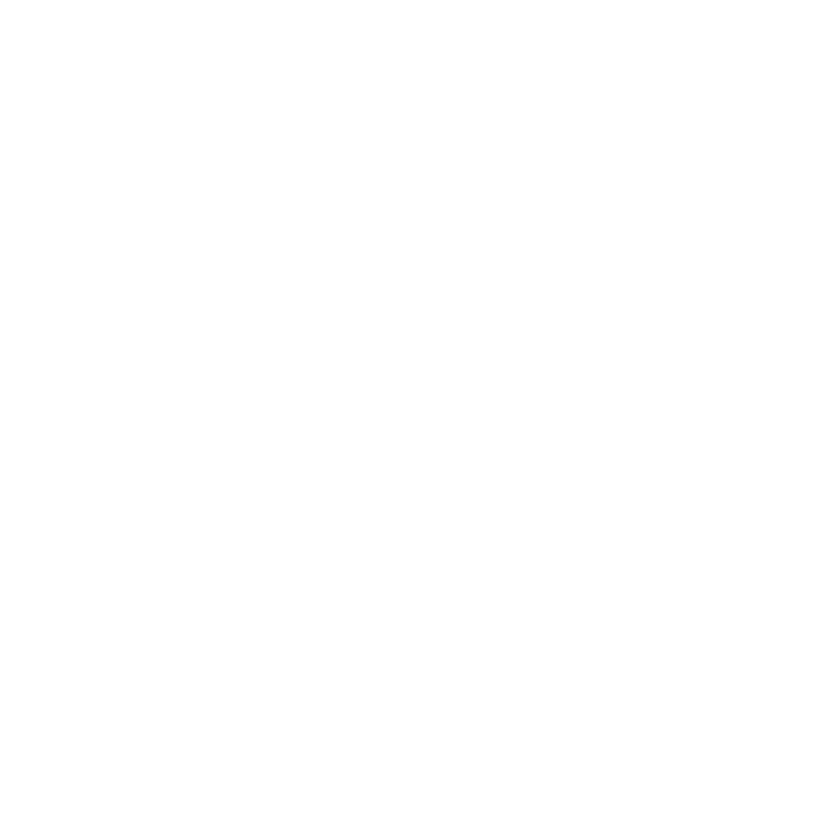
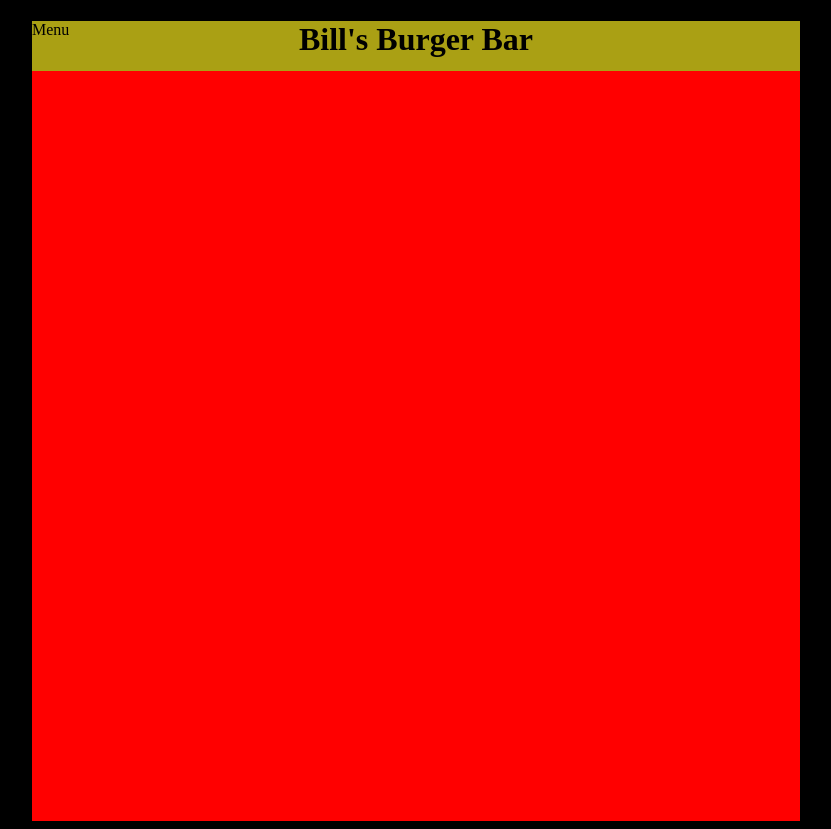
Before and after one commit to DiscipuliCalculo/Restaurant-Page, a website built with webpack: page dist/index.html in a window 1280 px wide. Shown: the whole page, without its empty margins (224-1055 px from the left). Before the commit the page ends 800 px from the top, so only its background shows below. Built offline with nearby package versions, Linux system fonts and the light colour scheme.

Commit message:
Basic homepage layout created

```diff
--- a/src/index.js
+++ b/src/index.js
@@ -1 +1,17 @@
 console.log('loaded')
+
+const pageContent = document.getElementById('content')
+const newDiv = document.createElement("div");
+const h1 = document.createElement('h1');
+const newSpan = document.createElement('span')
+const span2 = document.createElement('span');
+const h1Text = document.createTextNode(`Bill's Burger Bar`)
+
+h1.appendChild(h1Text)
+
+document.getElementById('content').appendChild(newDiv);
+pageContent.lastChild.id = 'navbar';
+document.getElementById('navbar').appendChild(newSpan);
+document.getElementById('navbar').lastChild.textContent = 'Menu';
+document.getElementById('navbar').appendChild(span2);
+document.getElementById('content').appendChild(h1);
```
Also changed, not shown: dist/index.html, dist/main.js, dist/style.css (added).
